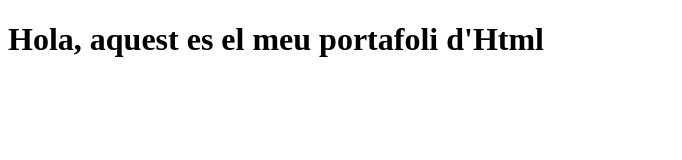
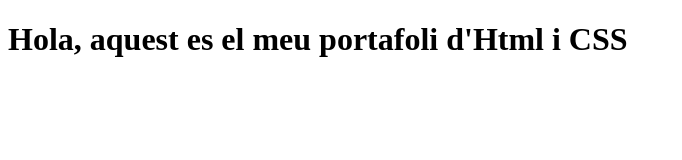
Before and after one commit to NeizanMM/NeizanMM_DAM1, a plain HTML site: page Index.html in a window 1280 px wide. Shown: the whole page, without its empty margins (0-682 px from the left). Drawn offline with Linux system fonts and the light colour scheme.

Commit message:
Deploying to gh-pages from @ NeizanMM/NeizanMM_DAM1@fe166d946fa1aade7b1e5fb8bb5a0e6184dfe00f 🚀

```diff
--- a/Index.html
+++ b/Index.html
@@ -6,6 +6,6 @@
     <title>Document</title>
 </head>
 <body>
-    <h1>Hola, aquest es el meu portafoli d'Html</h1>
+    <h1>Hola, aquest es el meu portafoli d'Html i CSS</h1>
 </body>
 </html>
```
